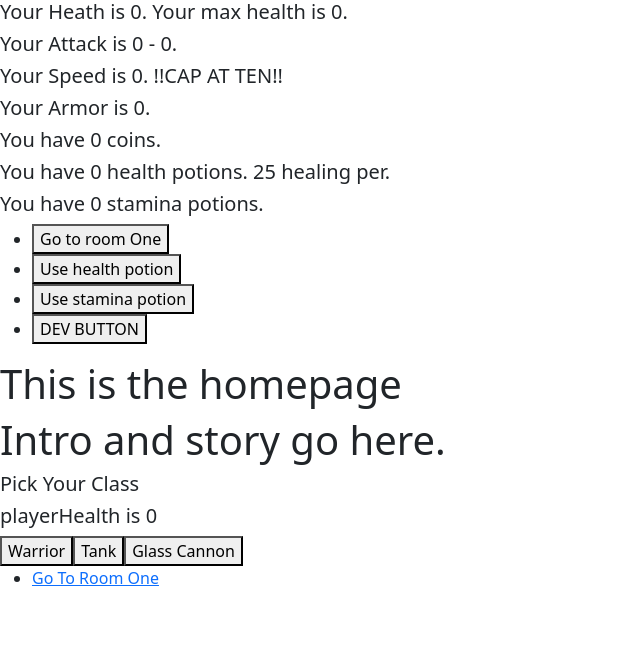
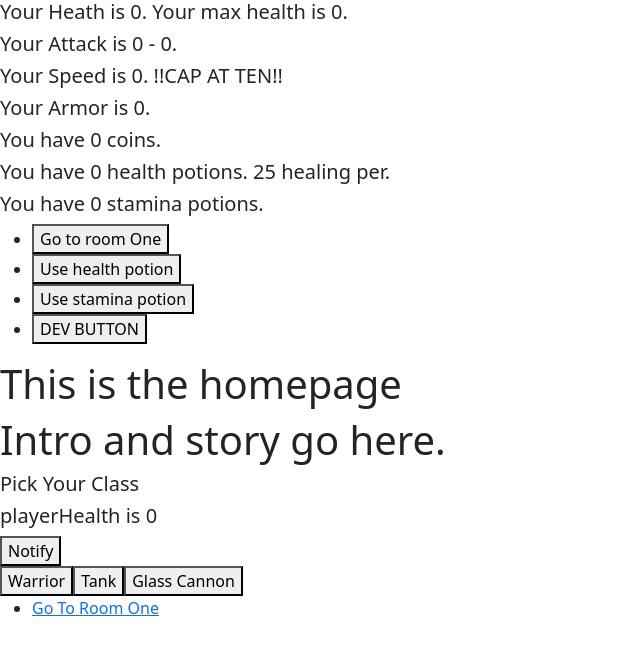
Before and after one commit to Wjamescorbett/ReactGamePractice, a React (Create React App) app: page / in a window 1280 px wide. Shown: the top 652 px of the page, without its empty margins (0-640 px from the left). Built offline with nearby package versions, Linux system fonts and the light colour scheme.

Commit message:
Toastify works as a test on Home.jsx. Working to add it to the DammageEffects.

```diff
--- a/src/components/App.jsx
+++ b/src/components/App.jsx
@@ -636,7 +636,7 @@ class App extends Component {
             <BrowserRouter>
             <Navbar healthPotionEffect={this.state.healthPotionEffect} maxHealth={this.state.maxPlayerHealth} useStaminaPotion={this.useStaminaPotion} devButton={this.devButton} useHealthPotion={this.useHealthPotion} playerHealth={this.state.playerHealth} playerAttackLow={this.state.playerAttackLow} playerAttackHigh={this.state.playerAttackHigh} playerSpeed={this.state.playerSpeed} playerArmor={this.state.playerArmor} playerCoins={this.state.playerCoins} playerHealthPotion={this.state.playerHealthPotion} playerStaminaPotion={this.state.playerStaminaPotion} resetRoomStatus={this.resetRoomStatus} />
                 <Routes>
-                    <Route path="/" element={<Layout playerHealth={this.state.playerHealth} playerAttackLow={this.state.playerAttackLow} playerAttackHigh={this.state.playerAttackHigh}playerSpeed={this.state.playerSpeed} playerDefense={this.state.playerArmor} playerCoins={this.state.playerCoins} pickClass={this.pickClass} />} />
+                    <Route path="/" element={<Layout showToastMessage={this.showToastMessage} playerHealth={this.state.playerHealth} playerAttackLow={this.state.playerAttackLow} playerAttackHigh={this.state.playerAttackHigh}playerSpeed={this.state.playerSpeed} playerDefense={this.state.playerArmor} playerCoins={this.state.playerCoins} pickClass={this.pickClass} />} />
 
                     <Route path="/GameBoard" element={<GameBoard buyFromStore={this.buyFromStore} roomMovement={this.roomMovement} createEnemy={this.createEnemy} />} />
 
--- a/src/components/Home/Home.jsx
+++ b/src/components/Home/Home.jsx
@@ -1,11 +1,19 @@
 import React , { Component } from 'react';
 import { BrowserRouter, Route, Link } from "react-router-dom";
+import { ToastContainer, toast } from 'react-toastify';
+import 'react-toastify/dist/ReactToastify.css';
 
 const Home = (props) => {
 
 
     function handleSubmit(health, maxHealth, attackLow, attackHigh, speed, maxSpeed, armor, coins, healthPotion, staminaPotion) {
         props.pickClass(health, maxHealth, attackLow, attackHigh, speed, maxSpeed, armor, coins, healthPotion, staminaPotion)
+    }
+
+    const showToastMessage = () => {
+        toast.success('TEST Success Notification !', {
+            position: toast.POSITION.TOP_RIGHT
+        });
     }
 
         return(
@@ -15,6 +23,10 @@ const Home = (props) => {
                     <h1>Intro and story go here.</h1>
                     <h5>Pick Your Class</h5>
                     <h5>playerHealth is {props.playerHealth} </h5>
+                    <div>
+                        <button onClick={showToastMessage}>Notify</button>
+                        <ToastContainer />
+                    </div>
                     <button className="pickClass" onClick={() => handleSubmit(100, 100, 3, 5, 5, 5, 1, 2, 1, 1)}>Warrior</button>
                     <button className="pickClass" onClick={() => handleSubmit(150, 150, 2, 4, 4, 4, 3, 2, 2, 1)}>Tank</button>
                     <button className="pickClass" onClick={() => handleSubmit(25, 25, 8, 12, 4, 4, 1, 2, 1 ,1)}>Glass Cannon</button>
--- a/src/components/RoomTwo/RoomTwo.jsx
+++ b/src/components/RoomTwo/RoomTwo.jsx
@@ -7,11 +7,11 @@ import { ToastContainer } from 'react-toastify';
 
 
 const RoomTwo = (props) => {
-    const showToastMessage = () => {
-        toast.success('Success Notification !', {
-            position: toast.POSITION.TOP_RIGHT
-        });
-    }
+    // const showToastMessage = () => {
+    //     toast.success('Success Notification !', {
+    //         position: toast.POSITION.TOP_RIGHT
+    //     });
+    // }
 
     if(props.roomTwoStatus === 0){
         return (
@@ -26,7 +26,7 @@ const RoomTwo = (props) => {
                     <h2>You are encountering a dangerous circle. It has {props.enemyHealth} health, {props.enemyAttackLow} attackLow, {props.enemyAttackHigh} attackHigh, {props.enemySpeed} speed, {props.enemyArmor} armor, and will reward you with {props.enemyReward} coin. </h2>
                 </div>
                 <div>
-                    <button className="attackMove" onClick={() => props.playerAttackMove(1), showToastMessage}>Attack</button>
+                    {/* <button className="attackMove" onClick={() => props.playerAttackMove(1), showToastMessage}>Attack</button> */}
                     <ToastContainer />
                     <button className="dodgeMove" onClick={() => props.playerDodgeMove()}>Dodge Attack</button>
                     <button className="healMove">Heal</button>
```
